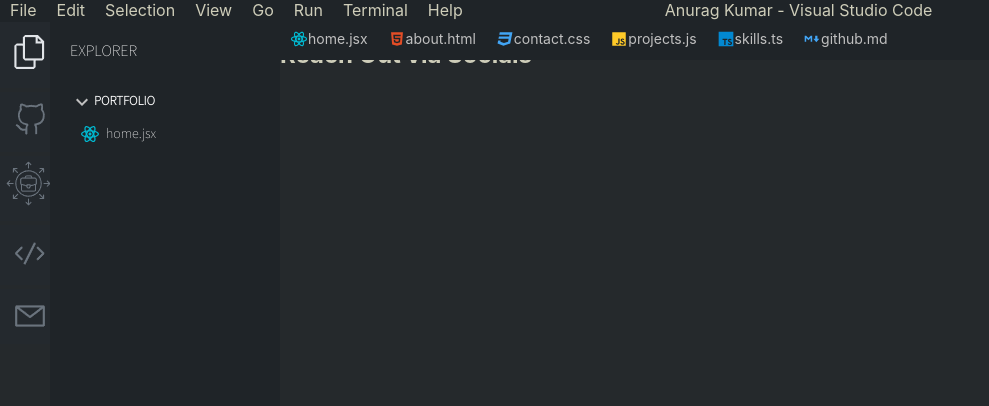
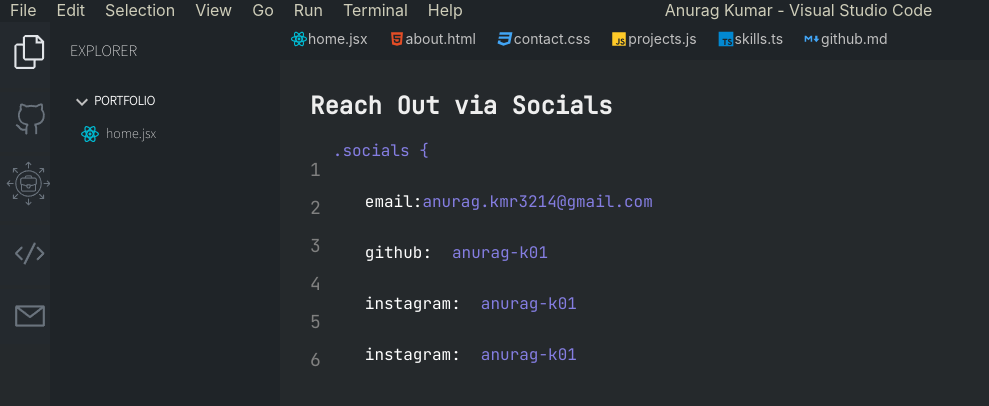
Before and after one commit to anurag-k01/portfolio, a React (Create React App) app: page /contact in a window 1280 px wide. Shown: the top 406 px of the page, without its empty margins (0-989 px from the left). Built offline with nearby package versions, Linux system fonts and the light colour scheme.

Commit message:
Working on Contact Page

```diff
--- a/src/components/ContactPage/Contact.css
+++ b/src/components/ContactPage/Contact.css
@@ -1,6 +1,66 @@
-.layout{
-    display: flex;
+@import url("https://fonts.googleapis.com/css2?family=JetBrains+Mono:wght@200;400&display=swap");
+
+.layout {
+  display: flex;
 }
 .home_layout_outer {
   display: flex;
 }
+.reachOut {
+  font-family: "JetBrains Mono", monospace;
+  color: rgb(238, 238, 238);
+  font-size: 1.5rem;
+}
+
+.reachOut_div {
+  margin-top: 50px;
+  margin-left: 30px;
+}
+.flex {
+  display: flex;
+  font-family: "JetBrains Mono", monospace;
+  margin-top: 10px;
+}
+.flex-col {
+  flex-direction: column;
+}
+.text-lg {
+  font-size: 1.125rem;
+  line-height: 1.75rem;
+}
+.text-lg > p {
+  margin-top: 5px;
+  margin-bottom: 5px;
+}
+.space-y-2 {
+  margin-left: 12px;
+}
+
+.text-grey {
+  --tw-text-opacity: 1;
+  color: rgba(128, 128, 128, var(--tw-text-opacity));
+}
+.items-center {
+  align-items: center;
+}
+.pl-9 {
+  padding-left: 2.25 rem;
+}
+.text-\[\#857ee2\] {
+
+}
+.text-white {
+  --tw-text-opacity: 1;
+  color: rgba(255, 255, 255, var(--tw-text-opacity));
+  margin-left:20px;
+}
+.text-\[\#857ee2\] {
+  margin-bottom: 10px;
+  margin-top:20px;
+}
+.social{
+   --tw-text-opacity: 1;
+  color: rgba(133, 126, 226, var(--tw-text-opacity));
+  margin-top:-14px;
+  margin-bottom:0px;
+}
--- a/src/components/ContactPage/Contact.js
+++ b/src/components/ContactPage/Contact.js
@@ -23,10 +23,84 @@ function Contact() {
         </div>
 
         <div className="layout">
-          <div>
-            <h2>Reach Out via Socials</h2>
+          <div className="reachOut_div">
+            <h2 className="reachOut">Reach Out via Socials</h2>
+
+            <div className="flex items-center">
+              <div className="flex flex-col text-lg  text-grey">
+                <p>1</p>
+                <p>2</p>
+                <p>3</p>
+                <p>4</p>
+                <p>5</p>
+                <p>6</p>
+              </div>
+              <div className="flex flex-col space-y-2 pl-9">
+                <p className="social">
+                  <span>.socials</span>
+                  {"  {"}
+                </p>
+                <div className="flex flex-col space-y-2 pl-9">
+                  <p className="text-[#857ee2]">
+                    <span className="text-white">email:</span>
+                    <span>
+                      <a
+                        href="mailto:anurag.kmr3214@gmail.com"
+                        style={{
+                          textDecoration: "none",
+                          color: "#857EE2",
+                        }}
+                      >
+                        anurag.kmr3214@gmail.com
+                      </a>
+                    </span>
+                  </p>
+                  <p className="text-[#857ee2]">
+                    <span className="text-white">github:</span>
+                    <span className="text-white">
+                      <a
+                        href="https://github.com/anurag-k01"
+                        style={{
+                          textDecoration: "none",
+                          color: "#857EE2",
+                        }}
+                      >
+                        anurag-k01
+                      </a>
+                    </span>
+                  </p>
+                  <p className="text-[#857ee2]">
+                    <span className="text-white">instagram:</span>
+                    <span className="text-white">
+                      <a
+                        href="https://github.com/anurag-k01"
+                        style={{
+                          textDecoration: "none",
+                          color: "#857EE2",
+                        }}
+                      >
+                        anurag-k01
+                      </a>
+                    </span>
+                  </p>
+                  <p className="text-[#857ee2]">
+                    <span className="text-white">instagram:</span>
+                    <span className="text-white">
+                      <a
+                        href="https://github.com/anurag-k01"
+                        style={{
+                          textDecoration: "none",
+                          color: "#857EE2",
+                        }}
+                      >
+                        anurag-k01
+                      </a>
+                    </span>
+                  </p>
+                </div>
+              </div>
+            </div>
           </div>
-
         </div>
       </div>
     </>
```
